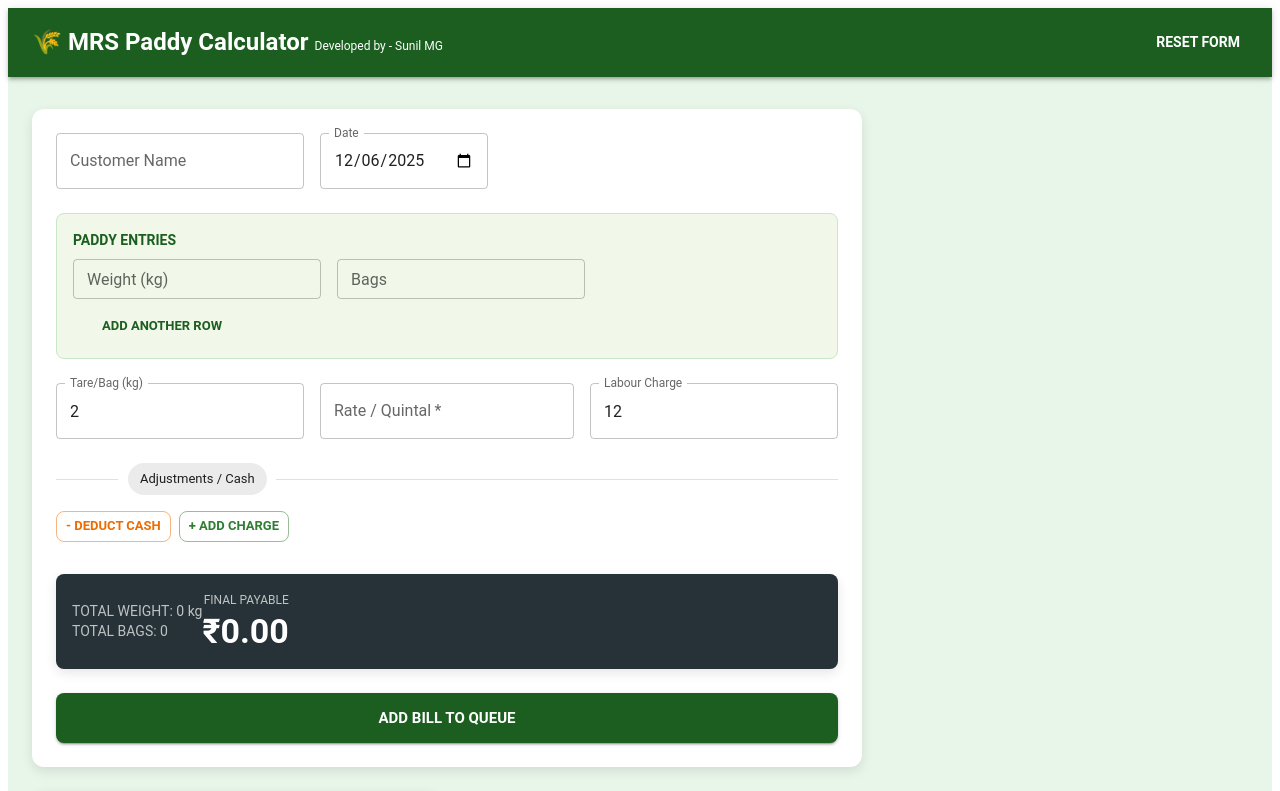
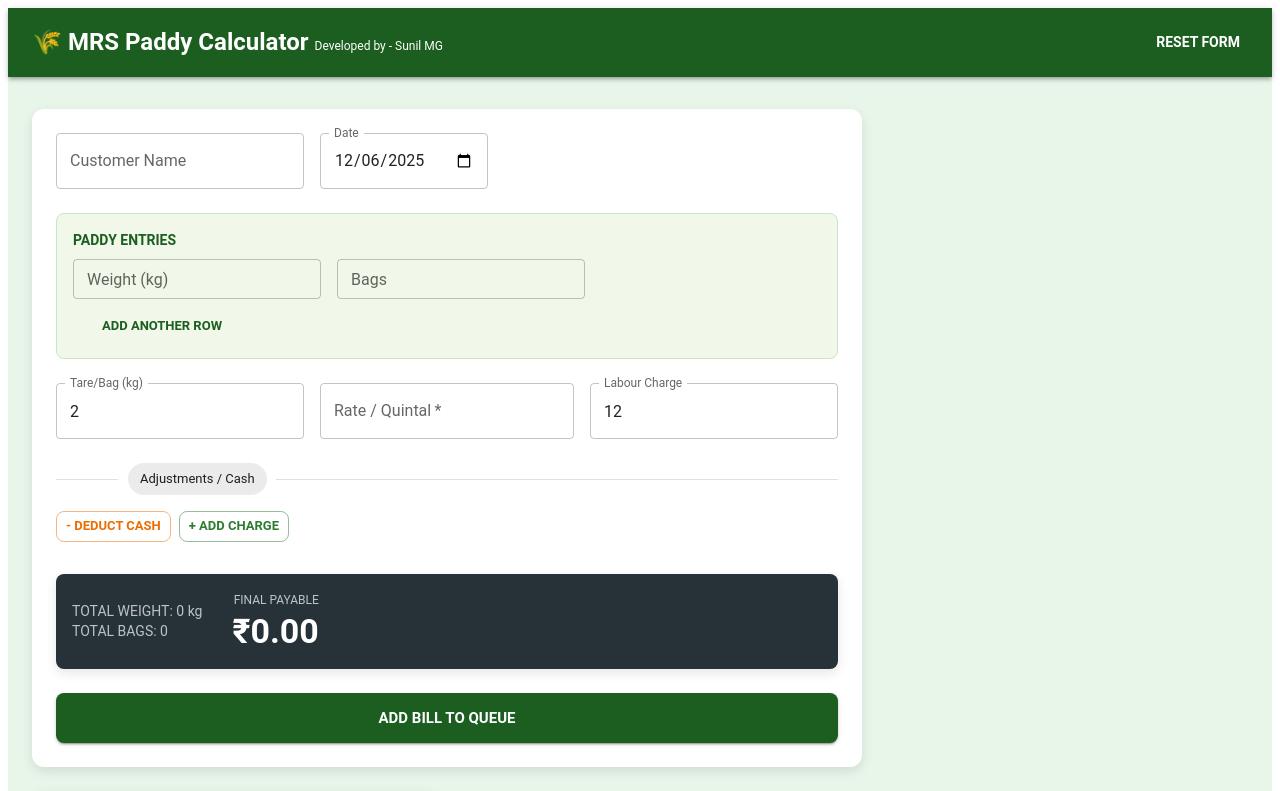
Before and after one commit to sunilmg/paddy-buzz, a React (Vite) app: page / in a window 1280 px wide. Shown: the top 791 px of the page. Built offline with nearby package versions, Linux system fonts and the light colour scheme; some icons are missing.

Commit message:
fixed print formating

```diff
--- a/src/App.jsx
+++ b/src/App.jsx
@@ -33,6 +33,7 @@ import { BillReceipt } from "./components/BillRecept";
 import { v4 as uuidv4 } from "uuid";
 import { jsPDF } from "jspdf";
 import html2canvas from "html2canvas";
+import Avatar from "@mui/material/Avatar";
 
 const theme = createTheme({
   palette: {
@@ -136,7 +137,8 @@ function App() {
     setAdjustments([]);
   };
 
-  const handleClearQueue = () => setPrintQueue([null, null, null, null, null, null]);
+  const handleClearQueue = () =>
+    setPrintQueue([null, null, null, null, null, null]);
 
   const addToQueue = () => {
     if (!customerName || !rate) {
@@ -529,6 +531,7 @@ function App() {
                   }}
                 >
                   <Grid container alignItems="center">
+                    {/* grid 1 */}
                     <Grid item xs={6}>
                       <Typography variant="body2" sx={{ opacity: 0.7 }}>
                         TOTAL WEIGHT: {calcs.totalWeight} kg
@@ -537,11 +540,16 @@ function App() {
                         TOTAL BAGS: {calcs.totalBags}
                       </Typography>
                     </Grid>
+                    {/* grid 2 */}
                     <Grid item xs={6} textAlign="right">
                       <Typography variant="caption" sx={{ opacity: 0.7 }}>
                         FINAL PAYABLE
                       </Typography>
-                      <Typography variant="h4" fontWeight="bold">
+                      <Typography
+                        variant="h4"
+                        fontWeight="bold"
+                        sx={{ marginLeft: "30px" }}
+                      >
                         ₹
                         {calcs.finalAmount.toLocaleString("en-IN", {
                           minimumFractionDigits: 2,
--- a/src/components/BillRecept/index.jsx
+++ b/src/components/BillRecept/index.jsx
@@ -26,7 +26,7 @@ export const BillReceipt = ({ data, previewMode = false }) => {
     grossAmount,
     labourCharge,
     totalLabour,
-    netAfterLabour,
+    // netAfterLabour,
     adjustments,
     finalAmount,
   } = data;
@@ -50,17 +50,16 @@ export const BillReceipt = ({ data, previewMode = false }) => {
         <span>{customerName}</span>
         <span>{date}</span>
       </BillRow>
-
       {/* 1. Individual Entries */}
-      {entries.map((entry, idx) => (
+      {entries.length > 1 &&
+        entries.map((entry, idx) => (
           <BillRow key={idx} className="sub-entry">
             <span>
               {entry.weight} - {entry.bags} ಚೀಲ
             </span>
           </BillRow>
         ))}
-
-      <Separator />
+      {entries.length > 1 && <Separator />}
 
       {/* 2. Total Weight & Bags */}
       <BillRow>
@@ -68,44 +67,35 @@ export const BillReceipt = ({ data, previewMode = false }) => {
           {formatNum(totalWeight)} - {totalBags} ಚೀಲ
         </span>
       </BillRow>
-
       {/* 3. Tare Calculation */}
       <BillRow>
         <span>
           {formatNum(tareWeight)} - ಪೆಚ್ಚು ({totalBags} * {tarePerBag})
         </span>
       </BillRow>
-
       <Separator />
-
       {/* 4. Net Weight & Rate */}
       <BillRow>
         <span>
           {parseFloat(netWeight).toFixed(2)} * {rate} ದರ
         </span>
       </BillRow>
-
-      <Separator />
-
+      {/* <Separator /> */}
       {/* 5. Gross Amount */}
-      <BillRow className="total">
+      {/* <BillRow className="total">
         <span>{formatNum(grossAmount)}</span>
-      </BillRow>
-
+      </BillRow> */}
       {/* 6. Labour Charge */}
       <BillRow>
         <span>
           {formatNum(totalLabour)} - ಹಮಾಲಿ ({totalBags} * {labourCharge})
         </span>
       </BillRow>
-
-      <Separator />
-
-      {/* 7. Net After Labour */}
+      {/* <Separator /> */}
+      {/* 7. Net After Labour
       <BillRow>
         <span>{formatNum(netAfterLabour)}</span>
-      </BillRow>
-
+      </BillRow> */}
       {/* 8. Adjustments (Line by Line) */}
       {adjustments &&
         adjustments.map((adj, index) => (
@@ -124,9 +114,7 @@ export const BillReceipt = ({ data, previewMode = false }) => {
             */}
           </React.Fragment>
         ))}
-
       <Separator />
-
       {/* 9. Final Totals */}
       <BillRow className="total">
         <span>{formatNum(finalAmount)}</span>
@@ -134,9 +122,7 @@ export const BillReceipt = ({ data, previewMode = false }) => {
       <BillRow className="total">
         <span>{formatNum(finalAmount)}</span>
       </BillRow>
-
       <DoubleSeparator />
-
       {/* Footer */}
       <BillRow>
         <span>0000000</span>
```
Lines whose indentation alone changed are shown as unchanged.
